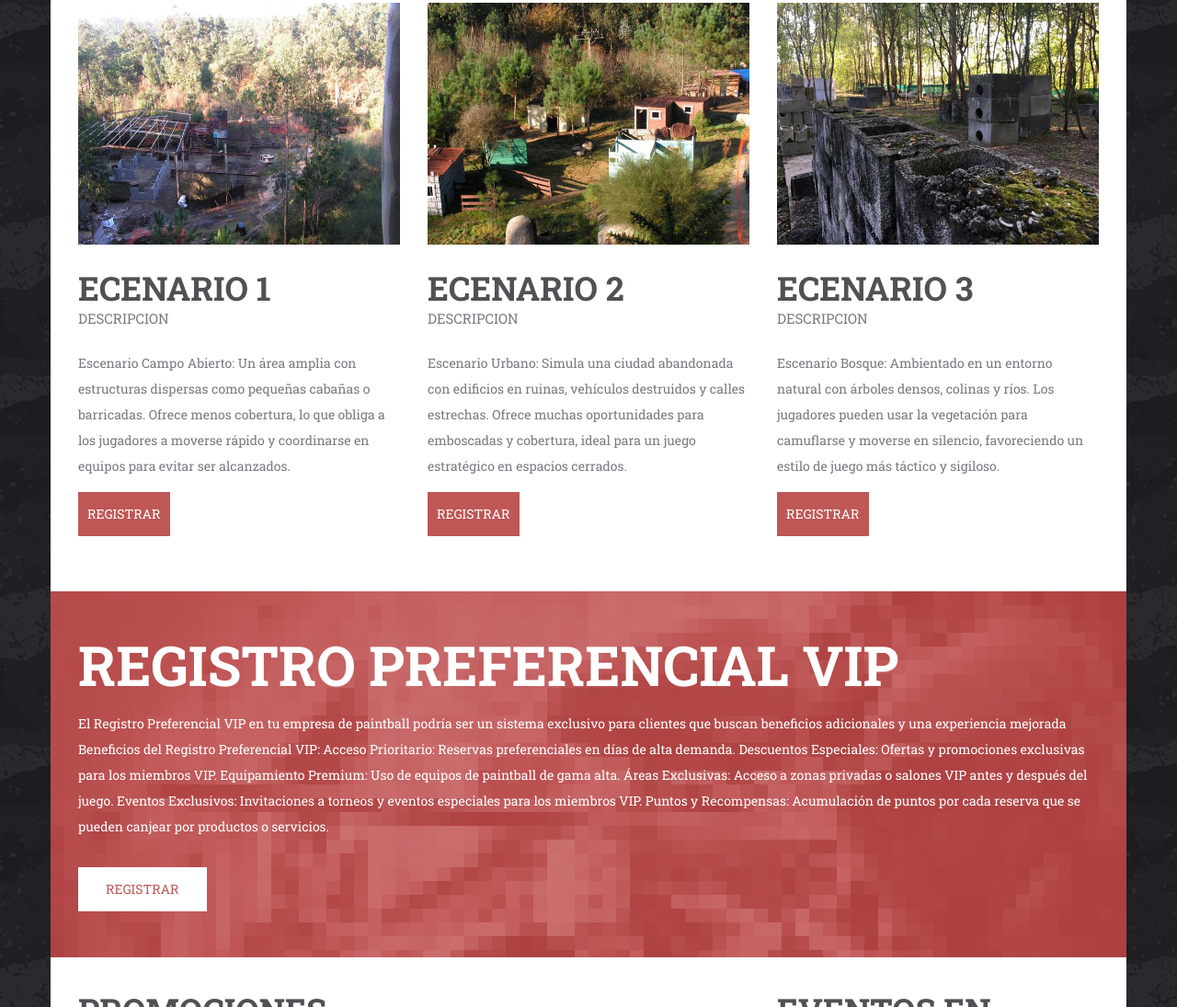
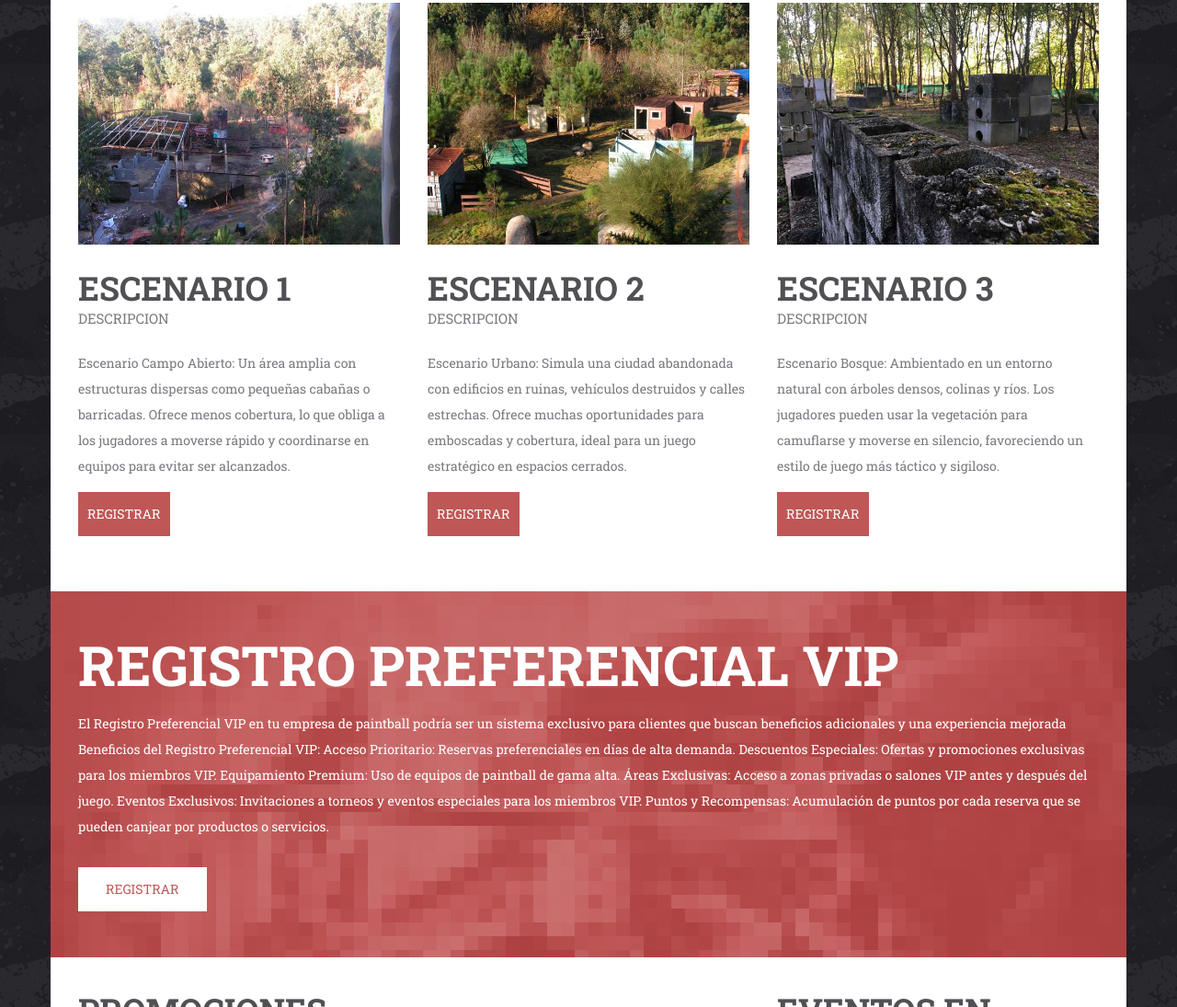
Before and after one commit to jesuslayme/TALLER-1, a plain HTML site: page index.html in a window 1280 px wide. Shown: the part 927-2022 px from the top of the page at 92% size. Drawn offline with Linux system fonts and the light colour scheme; some packages are replaced by stand-ins of ours.

Commit message:
index.html

```diff
--- a/index.html
+++ b/index.html
@@ -82,7 +82,7 @@
 						<div class="col-md-4">
 							<div class="feature">
 								<figure class="feature-image"><img src="dummy/feature-image-1.jpg" alt=""></figure>
-								<h2 class="feature-title">ECENARIO 1</h2>
+								<h2 class="feature-title">ESCENARIO 1</h2>
 								<small class="feature-subtitle">DESCRIPCION </small>
 								<p>Escenario Campo Abierto: Un área amplia con estructuras dispersas como pequeñas cabañas o barricadas. Ofrece menos cobertura, lo que obliga a los jugadores a moverse rápido y coordinarse en equipos para evitar ser alcanzados.</p>
 								<a href="#" class="button">REGISTRAR</a>
@@ -91,7 +91,7 @@
 						<div class="col-md-4">
 							<div class="feature">
 								<figure class="feature-image"><img src="dummy/feature-image-2.jpg" alt=""></figure>
-								<h2 class="feature-title">ECENARIO 2</h2>
+								<h2 class="feature-title">ESCENARIO 2</h2>
 								<small class="feature-subtitle">DESCRIPCION</small>
 								<p>Escenario Urbano: Simula una ciudad abandonada con edificios en ruinas, vehículos destruidos y calles estrechas. Ofrece muchas oportunidades para emboscadas y cobertura, ideal para un juego estratégico en espacios cerrados.</p>
 								<a href="#" class="button">REGISTRAR</a>
@@ -100,7 +100,7 @@
 						<div class="col-md-4">
 							<div class="feature">
 								<figure class="feature-image"><img src="dummy/feature-image-3.jpg" alt=""></figure>
-								<h2 class="feature-title">ECENARIO 3</h2>
+								<h2 class="feature-title">ESCENARIO 3</h2>
 								<small class="feature-subtitle">DESCRIPCION</small>
 								<p>Escenario Bosque: Ambientado en un entorno natural con árboles densos, colinas y ríos. Los jugadores pueden usar la vegetación para camuflarse y moverse en silencio, favoreciendo un estilo de juego más táctico y sigiloso.</p>
 								<a href="#" class="button">REGISTRAR</a>
```
